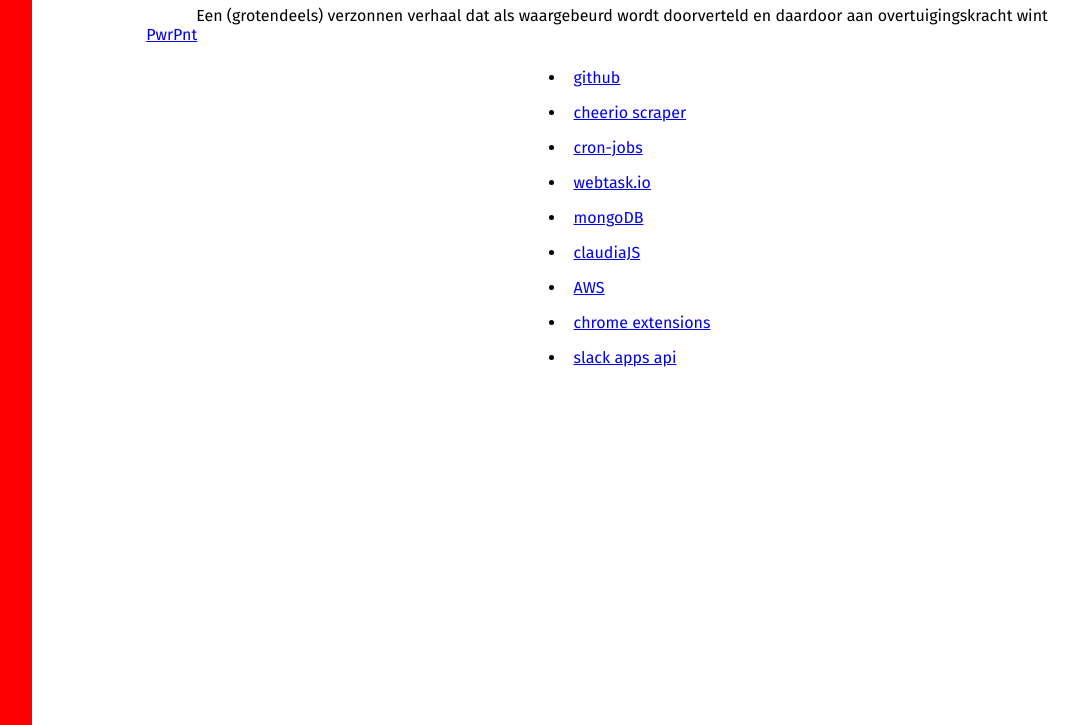
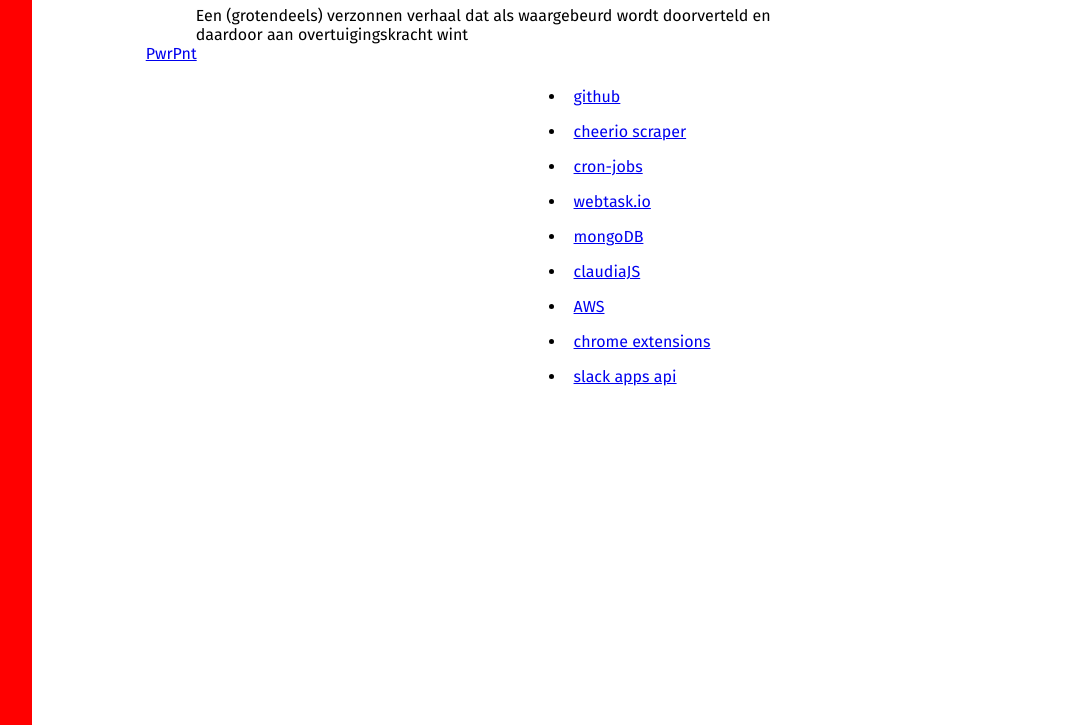
Before and after one commit to ThomasAndrewMacLean/broodjeApp, a browser extension: page docs/index.html in a window 1280 px wide. Shown: the part 75-800 px from the top of the page, without its empty margins (18-1096 px from the left). Drawn offline with Linux system fonts and the light colour scheme.

Commit message:
Update style.css

```diff
--- a/docs/style.css
+++ b/docs/style.css
@@ -26,3 +26,8 @@
 li {
     padding: 0.5rem;
 }
+
+div > p {
+    float: right;
+    margin-right: 30%;
+}
```
